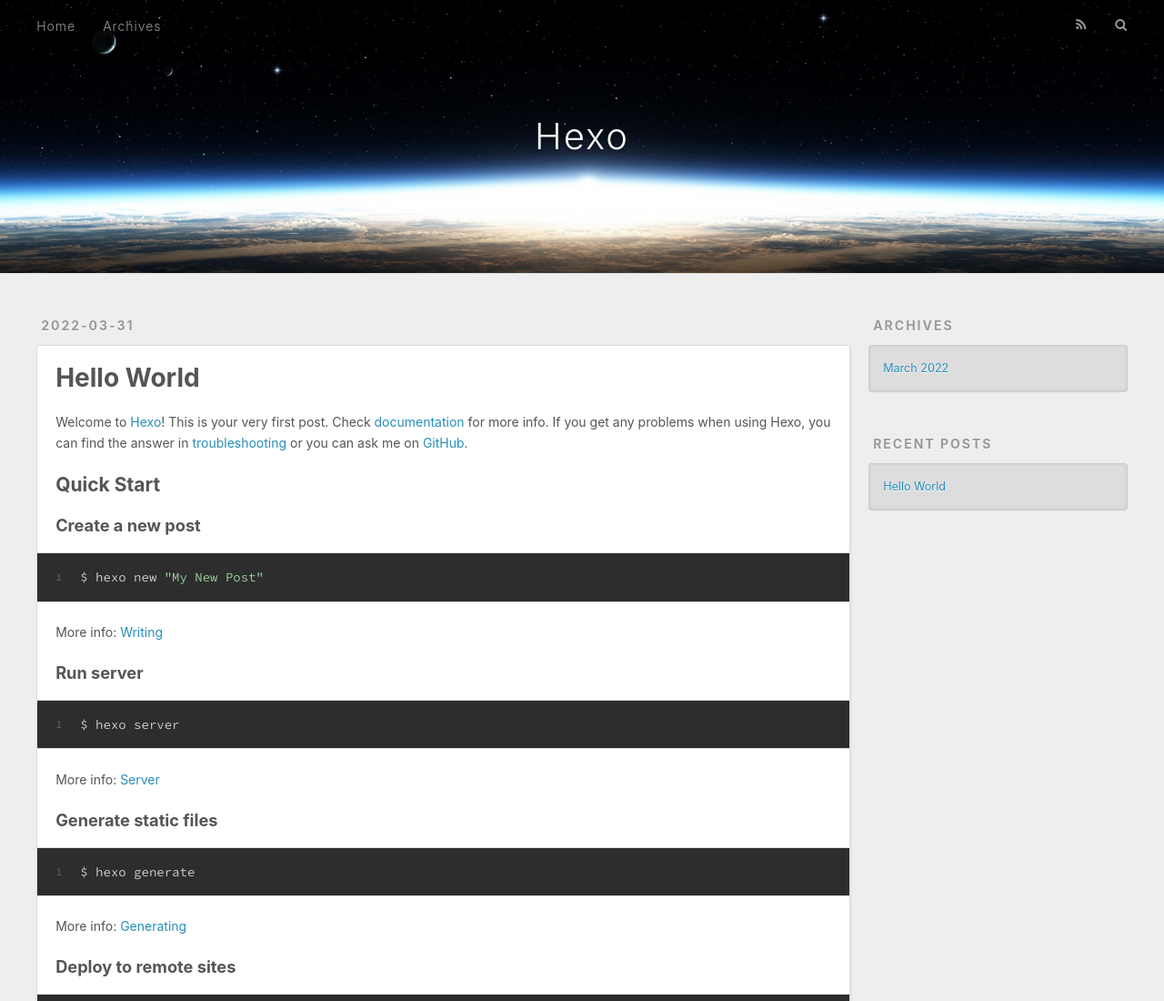
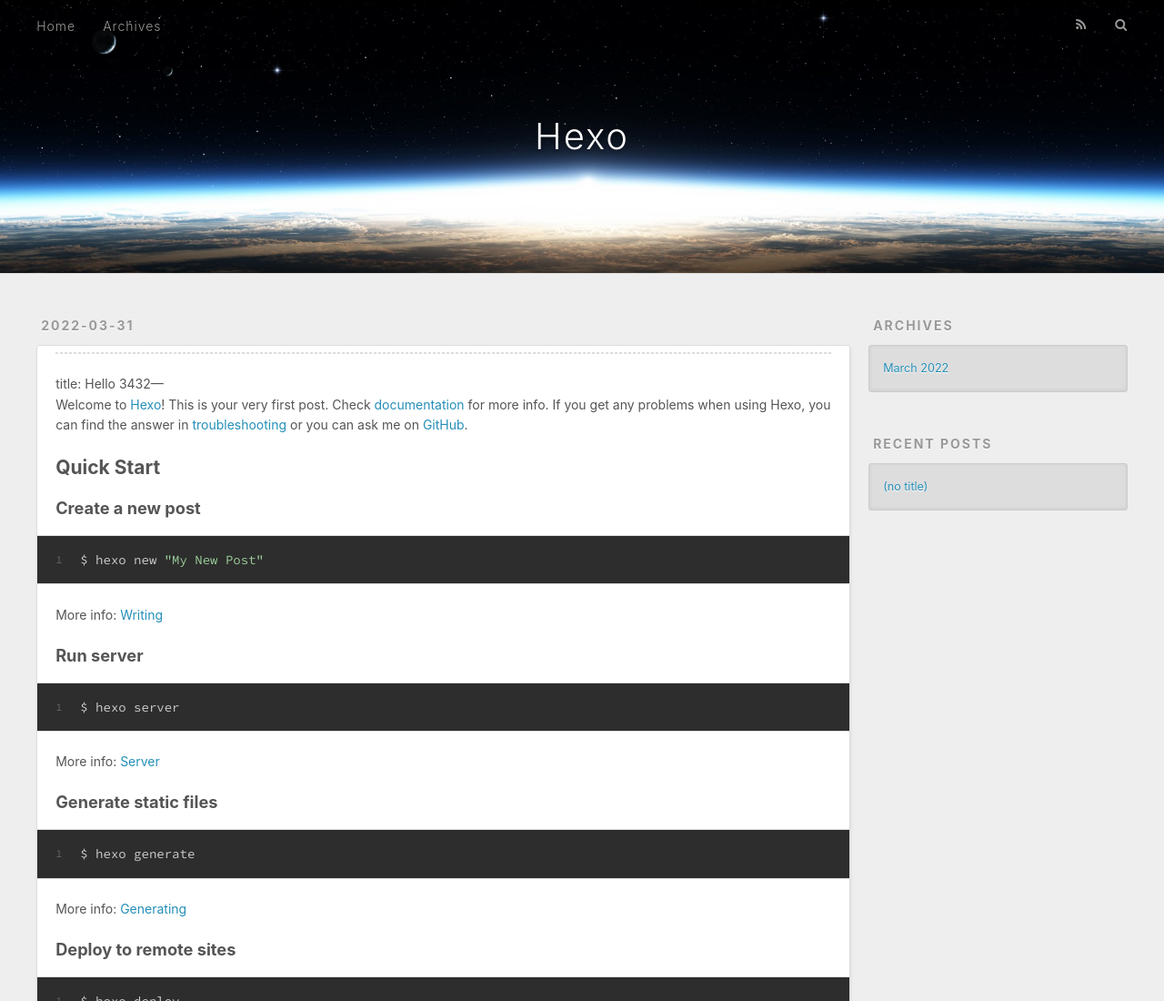
Before and after one commit to 2245394774/2245394774.github.io, a plain HTML site: page index.html in a window 1280 px wide. Shown: the top 1100 px of the page at 91% size. Drawn offline with nearby package versions, Linux system fonts and the light colour scheme.

Commit message:
Site updated: 2022-04-01 20:13:37

```diff
--- a/index.html
+++ b/index.html
@@ -74,19 +74,10 @@
   <div class="article-inner">
 
 
-      <header class="article-header">
-
-
-    <h1 itemprop="name">
-      <a class="article-title" href="/2022/03/31/hello-world/">Hello World</a>
-    </h1>
-
-
-      </header>
-
     <div class="article-entry" itemprop="articleBody">
 
-        <p>Welcome to <a target="_blank" rel="noopener" href="https://hexo.io/">Hexo</a>! This is your very first post. Check <a target="_blank" rel="noopener" href="https://hexo.io/docs/">documentation</a> for more info. If you get any problems when using Hexo, you can find the answer in <a target="_blank" rel="noopener" href="https://hexo.io/docs/troubleshooting.html">troubleshooting</a> or you can ask me on <a target="_blank" rel="noopener" href="https://github.com/hexojs/hexo/issues">GitHub</a>.</p>
+        <hr>
+<p>title: Hello 3432—<br>Welcome to <a target="_blank" rel="noopener" href="https://hexo.io/">Hexo</a>! This is your very first post. Check <a target="_blank" rel="noopener" href="https://hexo.io/docs/">documentation</a> for more info. If you get any problems when using Hexo, you can find the answer in <a target="_blank" rel="noopener" href="https://hexo.io/docs/troubleshooting.html">troubleshooting</a> or you can ask me on <a target="_blank" rel="noopener" href="https://github.com/hexojs/hexo/issues">GitHub</a>.</p>
 <h2 id="Quick-Start"><a href="#Quick-Start" class="headerlink" title="Quick Start"></a>Quick Start</h2><h3 id="Create-a-new-post"><a href="#Create-a-new-post" class="headerlink" title="Create a new post"></a>Create a new post</h3><figure class="highlight bash"><table><tr><td class="gutter"><pre><span class="line">1</span><br></pre></td><td class="code"><pre><span class="line">$ hexo new <span class="string">&quot;My New Post&quot;</span></span><br></pre></td></tr></table></figure>
 
 <p>More info: <a target="_blank" rel="noopener" href="https://hexo.io/docs/writing.html">Writing</a></p>
@@ -144,7 +135,7 @@
       <ul>
 
           <li>
-            <a href="/2022/03/31/hello-world/">Hello World</a>
+            <a href="/2022/03/31/hello-world/">(no title)</a>
           </li>
 
       </ul>
```
Also changed, not shown: 2022/03/31/hello-world/index.html (+8 -17 lines), archives/2022/03/index.html (+1 -7 lines), archives/2022/index.html (+1 -7 lines), archives/index.html (+1 -7 lines).
